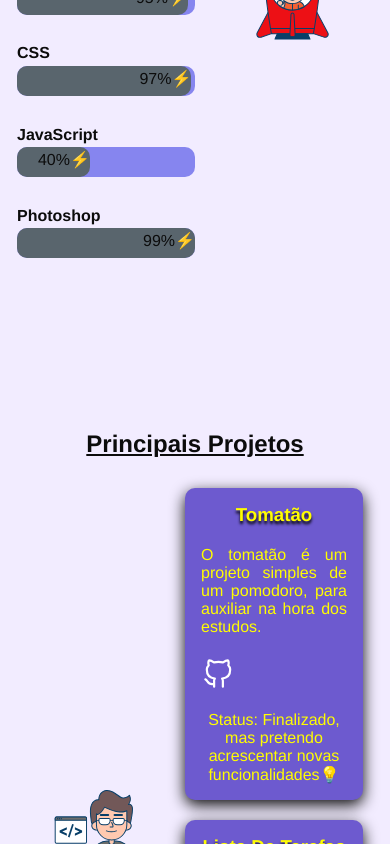
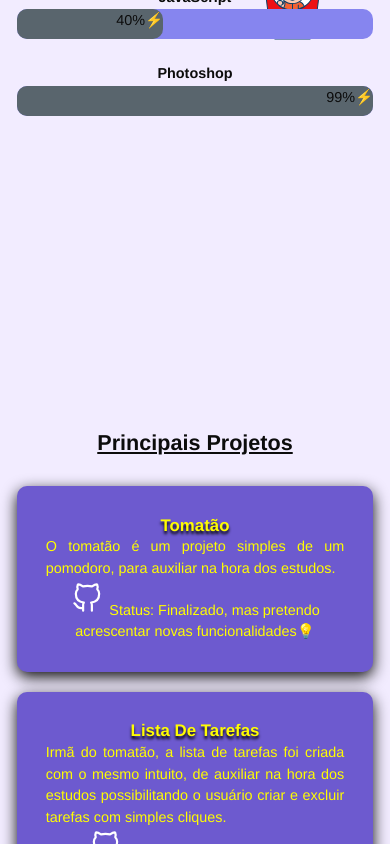
Before and after one commit to Carlosmelo1295/My-Portfolio, a plain HTML site: page index.html in a window 390 px wide. Shown: the part 540-1384 px from the top of the page. Drawn offline with Linux system fonts and the light colour scheme.

Commit message:
Media Queries e finalização de projeto

```diff
--- a/index.html
+++ b/index.html
@@ -7,6 +7,7 @@
 	<title>Portfólio - Carlos Eduardo</title>
 	<link rel="stylesheet" href="style/style.css" />
 	<link rel="shortcut icon" href="image/man.svg" type="image/x-icon" />
+	<link rel="stylesheet" media="only screen and (color)" href="/style/mobile.css" />
 
 </head>
 
@@ -23,7 +24,7 @@
 		</div>
 
 	</div>
-	<article id="element" data-anime="1" class="sobre">
+	<div id="element" data-anime="1" class="sobre">
 		<h2>Sobre</h2>
 		<h1>Seja bem-vindo ao meu portfólio!</h1>
 		<p>
@@ -61,9 +62,9 @@
 				<div class="skil4-dentro skillDentro"></div>
 			</div>
 		</div>
-	</article>
+	</div>
 
-	<article id="element" data-anime="2" class="projetos">
+	<div id="element" data-anime="2" class="projetos">
 		<h2>Principais Projetos</h2>
 		<div>
 			<h3>Tomatão</h3>
@@ -106,7 +107,7 @@
 			<span>Status: Finalizado✅</span>
 		</div>
 
-	</article>
+	</div>
 
 	<footer class="contatos" id="contatos">
 		<h2>Contato</h2>
--- /dev/null
+++ b/style/mobile.css
@@ -0,0 +1,34 @@
+@media (max-width: 700px) {
+    body {
+        text-align: center;
+        font-size: 90%;
+    }
+
+    .sobre p {
+        margin-right: 0%;
+        text-indent: 20px;
+
+    }
+
+    .skill {
+        height: 30px;
+        width: 100%;
+        border-radius: 10px;
+        background-color: var(--txt-color-white);
+
+    }
+
+    .projetos {
+        overflow-y: visible;
+        display: block;
+    }
+
+    .projetos div {
+        width: 100%;
+        margin: 10px 0;
+    }
+
+    footer div {
+        padding: 5px;
+    }
+}
--- a/style/style.css
+++ b/style/style.css
@@ -64,8 +64,8 @@ h2 {
 }
 
 h3 {
-   text-transform: capitalize;
-   text-shadow: 0 3px 3px black;
+    text-transform: capitalize;
+    text-shadow: 0 3px 3px black;
 }
 
 .slideBox {
@@ -155,7 +155,7 @@ h3 {
     background-position: left;
     width: 100%;
     height: 100vh;
-    overflow: scroll;
+    overflow-y: scroll;
 }
 
 .projetos div {
@@ -163,15 +163,13 @@ h3 {
     color: var(--text-cards);
     margin: 10px;
     border-radius: 10px;
-    padding: 1em;
+    padding: 2em;
     box-shadow: 0 5px 15px var(--txt-color-dark);
     float: right;
     width: 50%;
-    display: grid;
-    gap: 20px;
-    grid-template-columns: 1fr;
     text-align: center;
     transition: 200ms linear;
+    line-height: 1.5em;
 
 }
 
```
